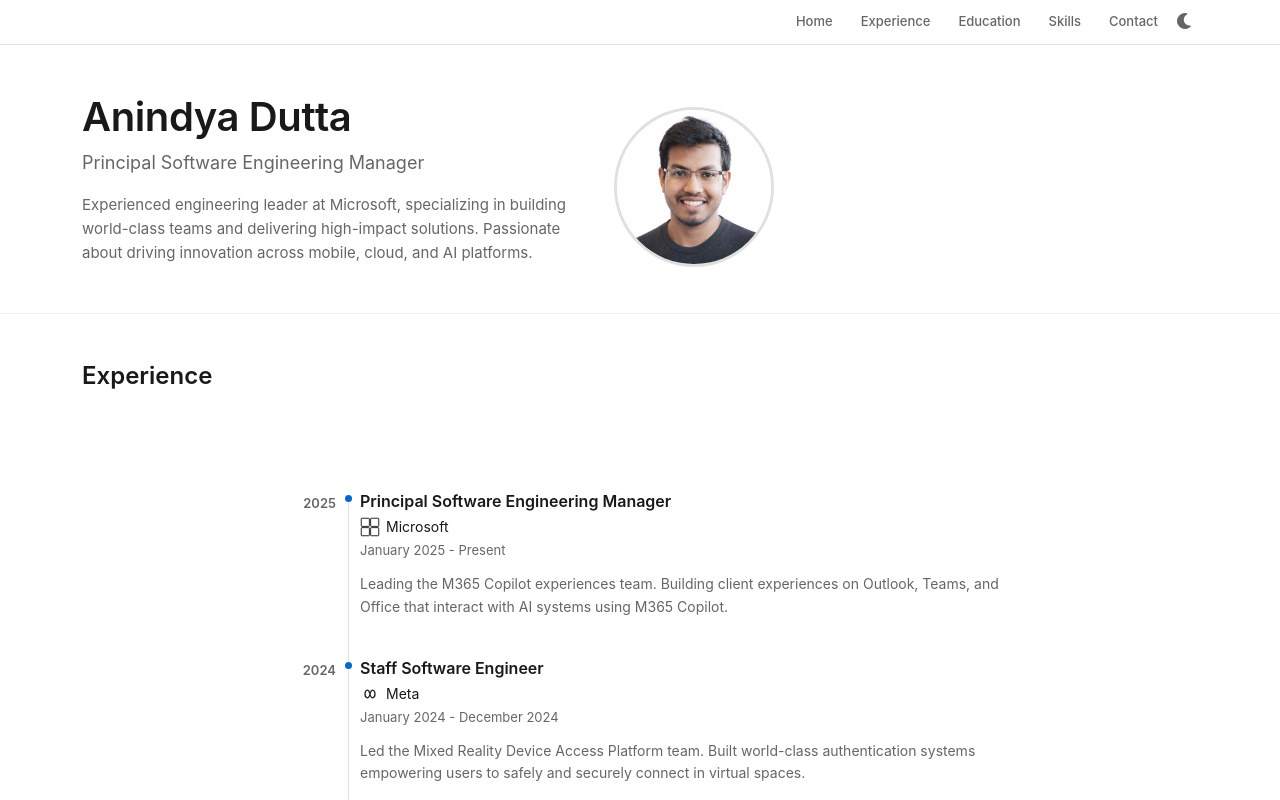
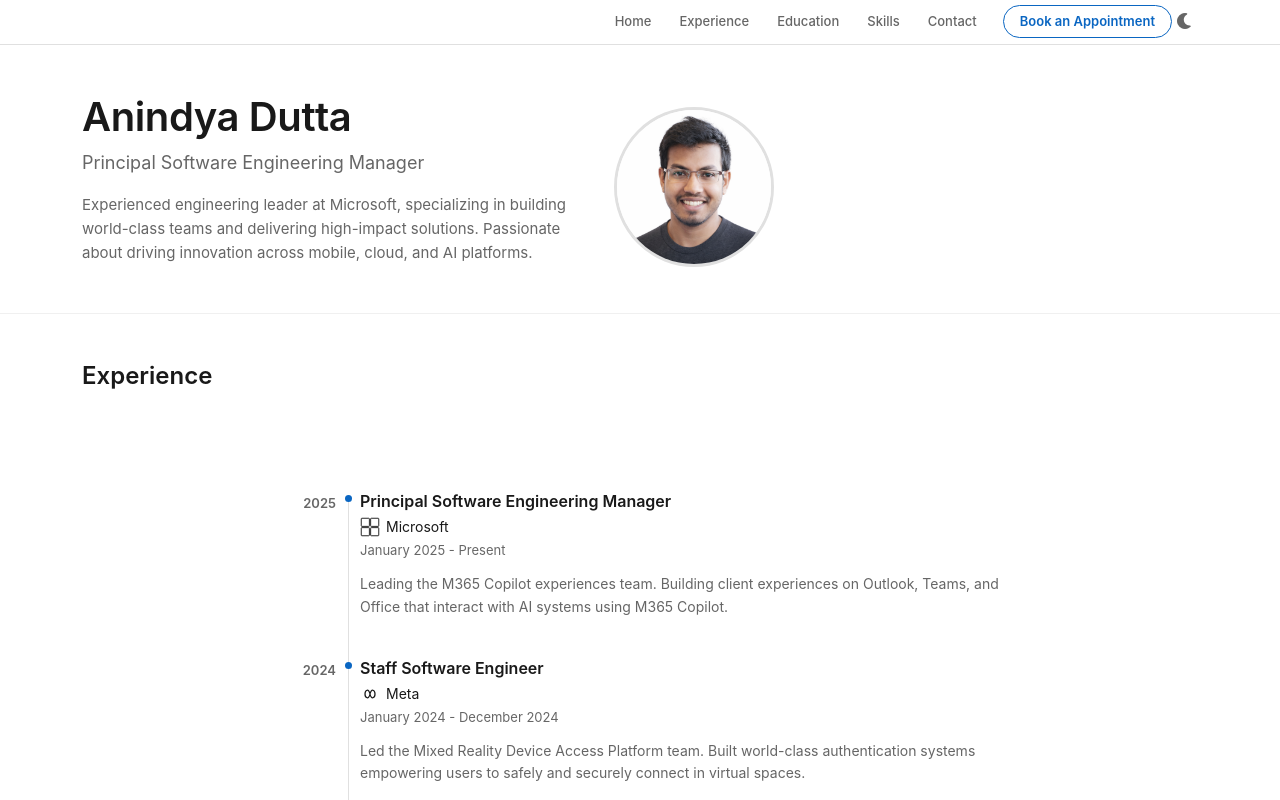
Before and after one commit to dutta14/dutta14.github.io, a React (Vite) app: page / in a window 1280 px wide. Shown: the top 800 px of the page. Built offline with nearby package versions, Linux system fonts and the light colour scheme.

Commit message:
Navbar: add Book an Appointment CTA button
- Outlined pill button using --secondary color
- Fills on hover for clear interaction feedback
- Imports ctaData for consistent link/text
- Mobile: drops below nav links in collapsed menu

```diff
--- a/src/components/Navbar.tsx
+++ b/src/components/Navbar.tsx
@@ -1,3 +1,4 @@
+import { ctaData } from '../data/portfolioData';
 import '../styles/Navbar.css';
 
 interface NavbarProps {
@@ -50,6 +51,14 @@
             </li>
           ))}
         </ul>
+        <a
+          href={ctaData.buttonHref}
+          className="nav-cta"
+          target="_blank"
+          rel="noopener noreferrer"
+        >
+          {ctaData.buttonText}
+        </a>
       </div>
     </div>
   </nav>
--- a/src/styles/Navbar.css
+++ b/src/styles/Navbar.css
@@ -48,3 +48,28 @@
 .theme-toggle:hover {
   color: var(--text-dark);
 }
+
+.nav-cta {
+  font-size: 0.8125rem;
+  font-weight: 600;
+  color: var(--secondary);
+  border: 1px solid var(--secondary);
+  border-radius: 20px;
+  padding: 5px 16px;
+  margin-left: 12px;
+  text-decoration: none;
+  white-space: nowrap;
+  transition: background-color 0.2s, color 0.2s;
+}
+
+.nav-cta:hover {
+  background-color: var(--secondary);
+  color: #ffffff;
+}
+
+@media (max-width: 991.98px) {
+  .nav-cta {
+    margin: 8px 0 4px;
+    display: inline-block;
+  }
+}
```
